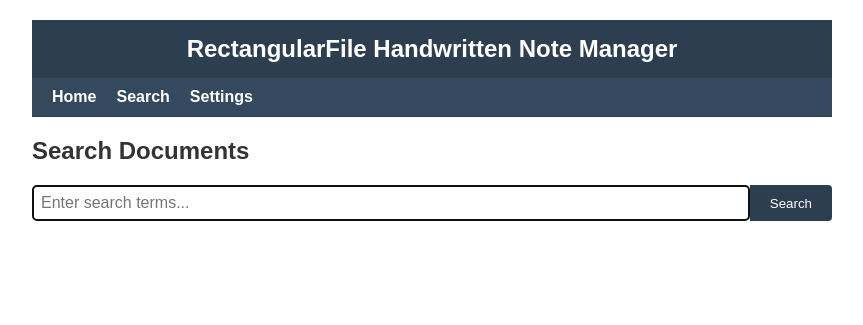
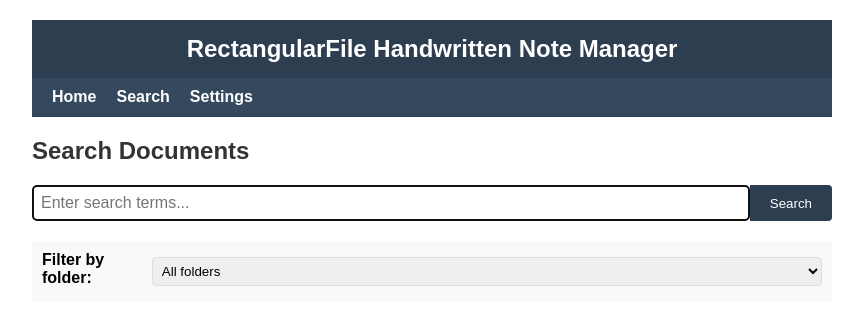
Before and after one commit to jdkruzr/RectangularFile, a Python web app: template templates/search.html in a window 1280 px wide. Shown: the top 325 px of the page, without its empty margins (208-1071 px from the left). Run offline with Jinja, Linux system fonts and the light colour scheme; the template is opened without the code that fills it, so the values that code supplies are empty.

Commit message:
search filtering

```diff
--- a/templates/search.html
+++ b/templates/search.html
@@ -73,6 +73,29 @@
             text-align: center;
             color: #666;
         }
+
+        .search-filters {
+            margin: 15px 0;
+            padding: 10px;
+            background-color: #f8f9fa;
+            border-radius: 4px;
+        }
+
+        .filter-form {
+            display: flex;
+            align-items: center;
+        }
+
+        .filter-form label {
+            margin-right: 10px;
+            font-weight: bold;
+        }
+
+        .filter-form select {
+            padding: 5px;
+            border-radius: 4px;
+            border: 1px solid #ddd;
+        }
     </style>
 </head>
 <body>
@@ -96,6 +119,27 @@
         <input type="text" name="q" class="search-input" placeholder="Enter search terms..." value="{{ query }}">
         <button type="submit" class="search-button">Search</button>
     </form>
+
+    <!-- Add this after the search form -->
+    <div class="search-filters">
+        <form class="filter-form" method="get" action="/search">
+            <input type="hidden" name="q" value="{{ query }}">
+
+            <label for="folder-filter">Filter by folder:</label>
+            <select name="folder" id="folder-filter" onchange="this.form.submit()">
+                <option value="">All folders</option>
+                <option value="Moffitt" {% if current_folder == "Moffitt" %}selected{% endif %}>All Moffitt folders</option>
+
+                <optgroup label="Specific folders">
+                    {% for folder in folders %}
+                        <option value="{{ folder }}" {% if current_folder == folder %}selected{% endif %}>
+                            {{ folder }}
+                        </option>
+                    {% endfor %}
+                </optgroup>
+            </select>
+        </form>
+    </div>
 
     <div class="search-results">
         {% if query %}
```
Also changed, not shown: app.py (+29 -3 lines), db_manager.py (+98 -0 lines).
